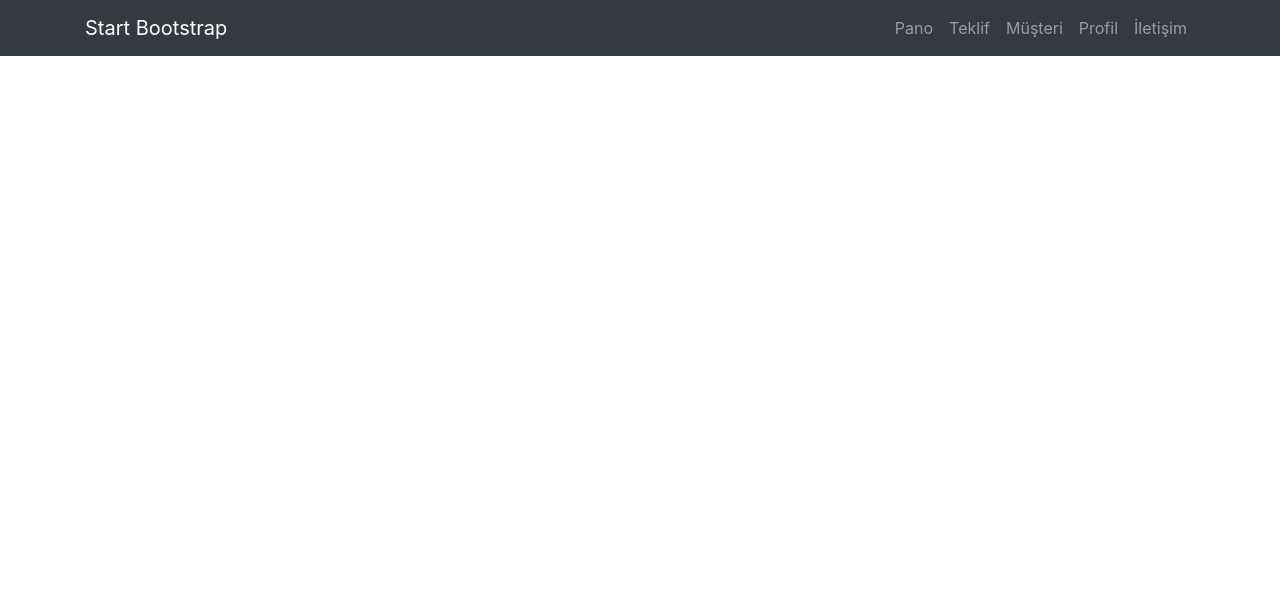
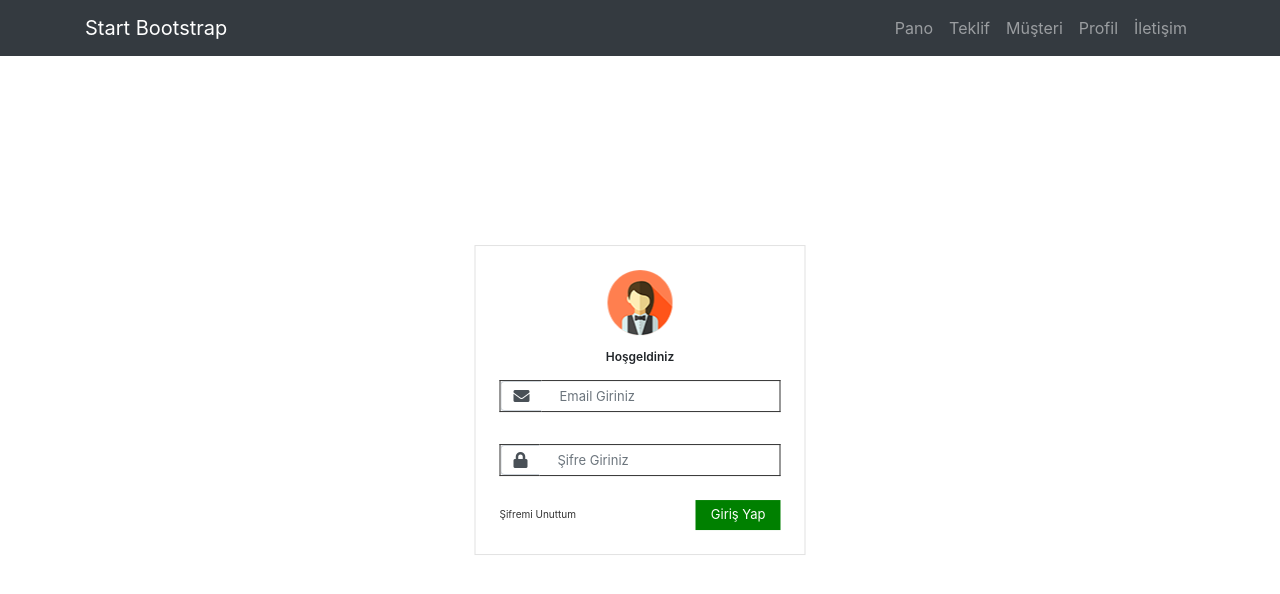
Before and after one commit to tolgagnydnn/teklifsts, a Vue app in the folder web/: page /login in a window 1280 px wide. Shown: the top 594 px of the page. Built offline with nearby package versions, Linux system fonts and the light colour scheme.

Commit message:
Login sayfası tasarlandı. V-model bağlantıları yapıldı.

```diff
--- a/web/public/index.html
+++ b/web/public/index.html
@@ -5,6 +5,8 @@
     <meta name="viewport" content="width=device-width, initial-scale=1, shrink-to-fit=no">
     <meta name="description" content="">
     <meta name="author" content="">
+
+          <link rel="stylesheet" href="https://use.fontawesome.com/releases/v5.7.2/css/all.css">
 
     <title> Teklif Listesi </title>
 
--- a/web/src/assets/css/site.css
+++ b/web/src/assets/css/site.css
@@ -56,3 +56,67 @@
   .profile .form-control:focus {
     box-shadow: none;
   }
+
+
+    .login {
+      position: absolute;
+      top:50%;
+      left: 50%;
+      transform:translate(-50%, -50%);
+      text-align: center;
+    }
+
+    .login form {
+      border:solid 1px #dddd;
+      padding: 1.5rem;
+    }
+
+    .login h1 {
+      margin-top: 15px;
+      font-size: 12px;
+      font-weight: 600;
+    }
+
+    .login form .form-control {
+      max-width: 100%;
+      max-height: 32px;
+      padding: 9px 18px 10px 18px;
+      font-size: 13px;
+      resize: none;
+      border: none;
+      border: 1px solid #333;
+      border-radius: 0;
+      background: none;
+      color:#333;
+      border-left:none;
+    }
+
+    .login form .input-group-text {
+      background: none;
+      border-right:none;
+    }
+    .login form .form-control:focus {
+      outline: 0;
+      box-shadow:none;
+    }
+
+    .login form .input-group-prepend {
+      margin-right: 0;
+      border:solid 1px;
+      border-color:#333;
+      border-right: none;
+    }
+
+    .login form .sifre {
+      font-size: 10px;
+      color:#333;
+    }
+
+    .login form .loginBtn  button{
+      background: green;
+      border:none;
+      outline: none;
+      color: white;
+      padding: 5px 15px;
+      font-size: 13px;
+    }
--- /dev/null
+++ b/web/src/components/Login.vue
@@ -0,0 +1,57 @@
+<template>
+
+  <section class="login">
+  <div class="container">
+    <div class="row">
+      <div class="col-lg-12 col-md-12 col-sm-12 col-12 d-flex justify-content-center align-items-center">
+        <form>
+          <img src="images/userlogo.png" />
+          <h1> Hoşgeldiniz </h1>
+          <div class="form-group py-2">
+            <div class="mb-0 input-group">
+              <span class="input-group-prepend">
+                <div class="input-group-text">
+                  <i class="fas fa-envelope"> </i>
+                </div>
+              </span>
+              <input v-model.trim="kullanicigiris.eposta" class="form-control" type="email" autocomplete="off" placeholder="Email Giriniz" />
+            </div>
+          </div>
+          <div class="form-group py-2">
+            <div class="mb-0 input-group">
+              <span class="input-group-prepend">
+                <div class="input-group-text">
+                  <i class="fas fa-lock"> </i>
+                </div>
+              </span>
+              <input v-model="kullanicigiris.sifre" class="form-control" type="password" autocomplete="off" placeholder="Şifre Giriniz" />
+            </div>
+          </div>
+          <div class="float-left">
+            <a href="#" class="sifre"> Şifremi Unuttum </a>
+          </div>
+
+          <div class="loginBtn float-right">
+            <button type="submit"> Giriş Yap </button>
+          </div>
+        </form>
+      </div>
+    </div>
+  </div>
+</section>
+</template>
+
+
+
+<script>
+  export default{
+    data(){
+      return {
+        kullanicigiris:{
+          eposta:"",
+          sifre:""
+        }
+      }
+    }
+  }
+</script>
--- a/web/src/router.js
+++ b/web/src/router.js
@@ -5,6 +5,7 @@ import Pano from './components/Pano.vue'
 import TeklifListe from './components/Teklif/Liste.vue'
 import MusteriListe from './components/Musteri/Liste.vue'
 import Profil from './components/Profil.vue'
+import Login from './components/Login.vue'
 
 Vue.use(Router)
 
@@ -28,7 +29,13 @@ const routes = [
       path:'/profil',
       name:'profil',
       component:Profil
+    },
+    {
+      path:'/login',
+      name:'login',
+      component:Login
     }
+
 ]
 
 
```
Also changed, not shown: web/public/images/userlogo.png (added).
